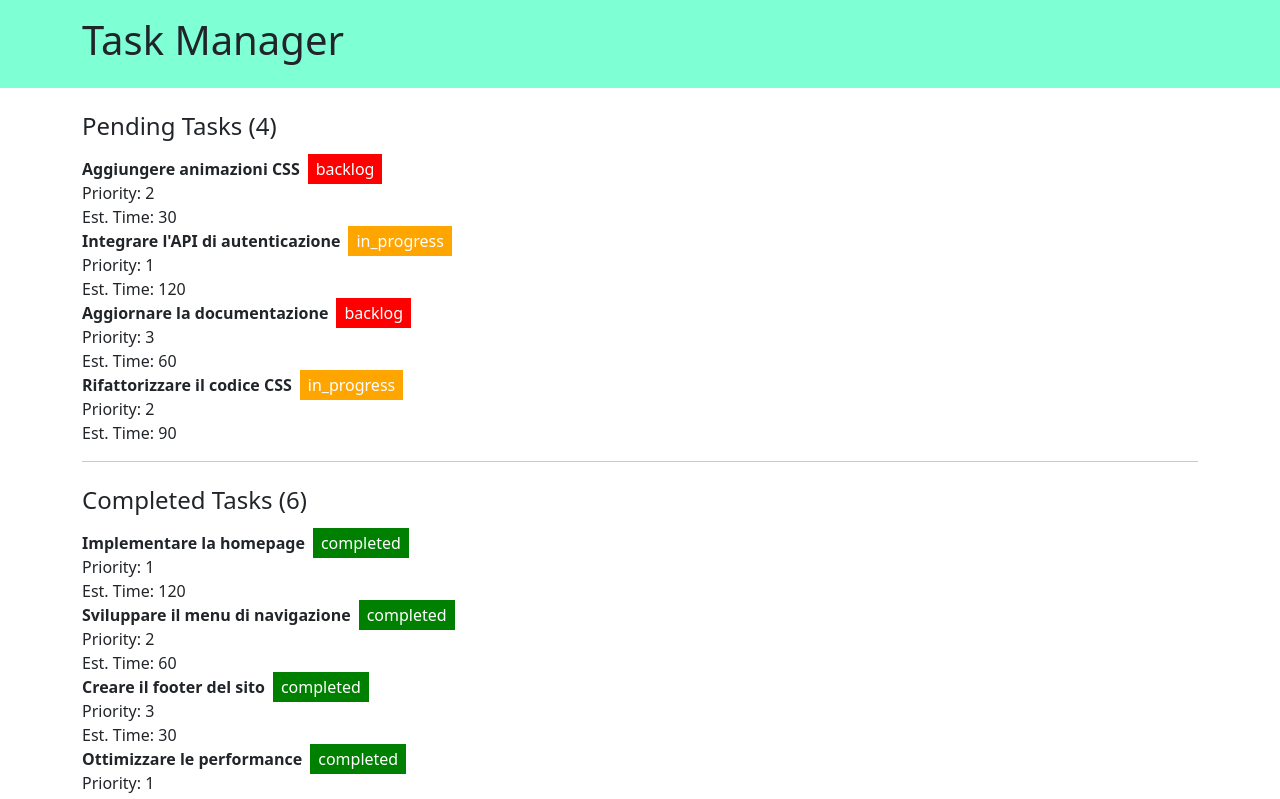
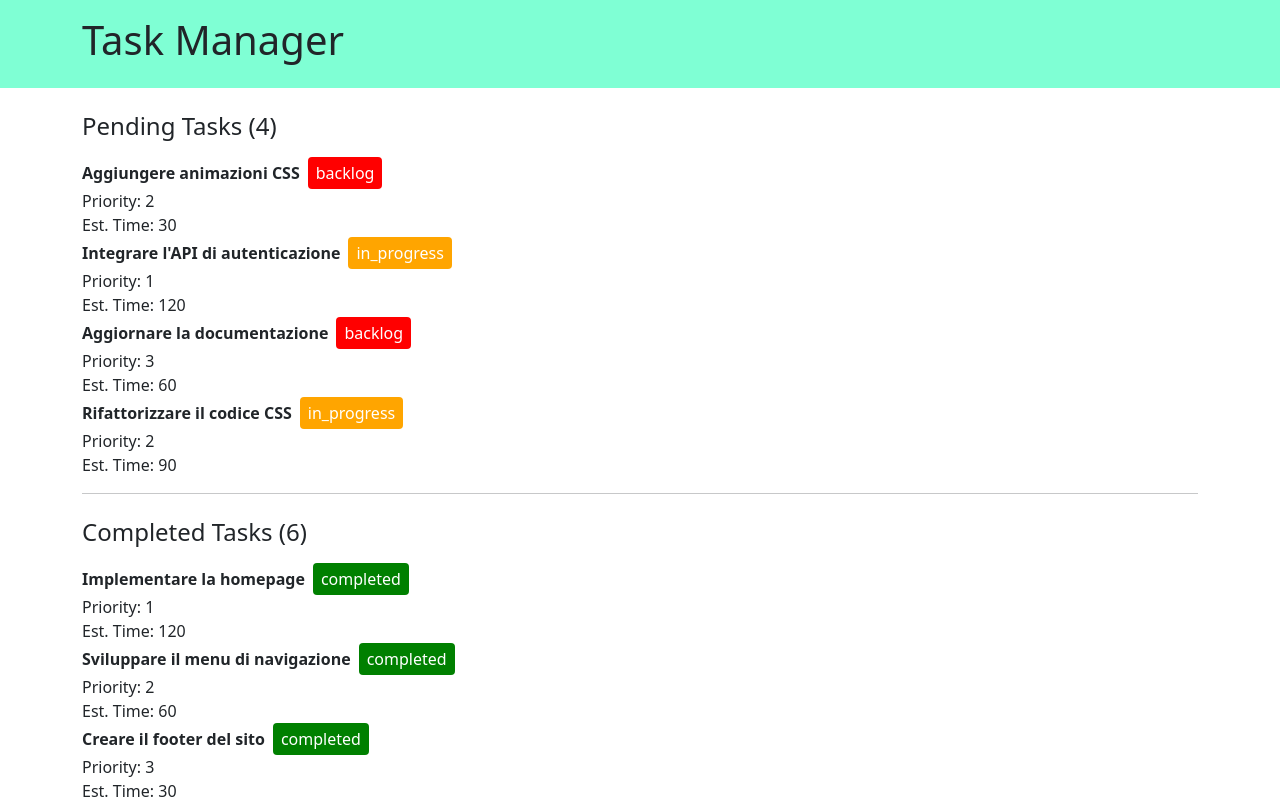
Before and after one commit to Alessandro-Fiora/react-task-list, a React (Vite) app: page / in a window 1280 px wide. Shown: the top 799 px of the page. Built offline with nearby package versions, Linux system fonts and the light colour scheme.

Commit message:
rounded labels

```diff
--- a/src/App.jsx
+++ b/src/App.jsx
@@ -30,7 +30,7 @@ const renderTasks = (currentTasks) => {
               <li>
                 <b>{task.title}</b>
                 <span
-                  className="status-label text-white py-1 px-2 ms-2"
+                  className="d-inline-block rounded-1 status-label text-white py-1 px-2 ms-2"
                   style={{ backgroundColor: getStatusColor(task) }}
                 >
                   {task.state}
```
